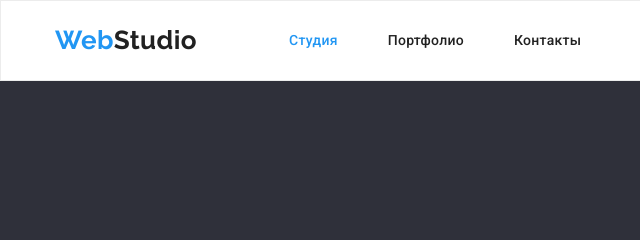
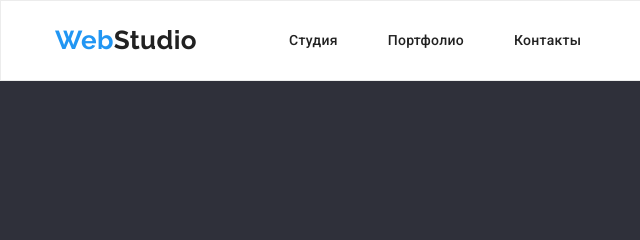
Before and after one commit to blaiz408/goit-markup-hw-03, a plain HTML site: page index.html in a window 1280 px wide. Shown: the top 240 px of the page, 0-640 px from the left. Drawn offline with nearby package versions, Linux system fonts and the light colour scheme.

Commit message:
Update styles.css

```diff
--- a/css/styles.css
+++ b/css/styles.css
@@ -112,7 +112,7 @@ address {
 }
 .nav-list-link:hover,
 .nav-list-link:focus,
-.active-page {
+.active-page:active {
   color: var(--accent-color);
 }
 .contact-list {
```
